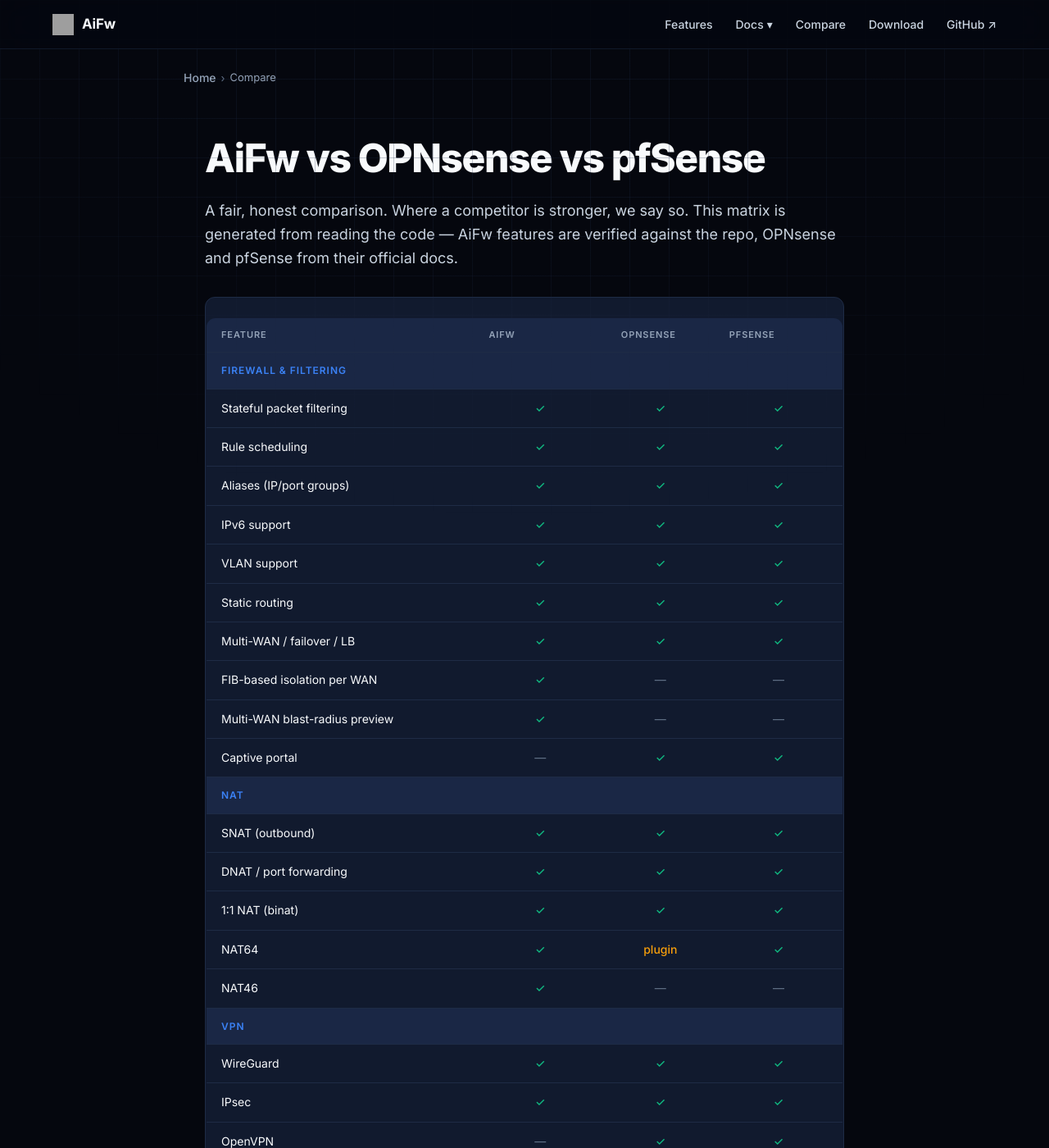
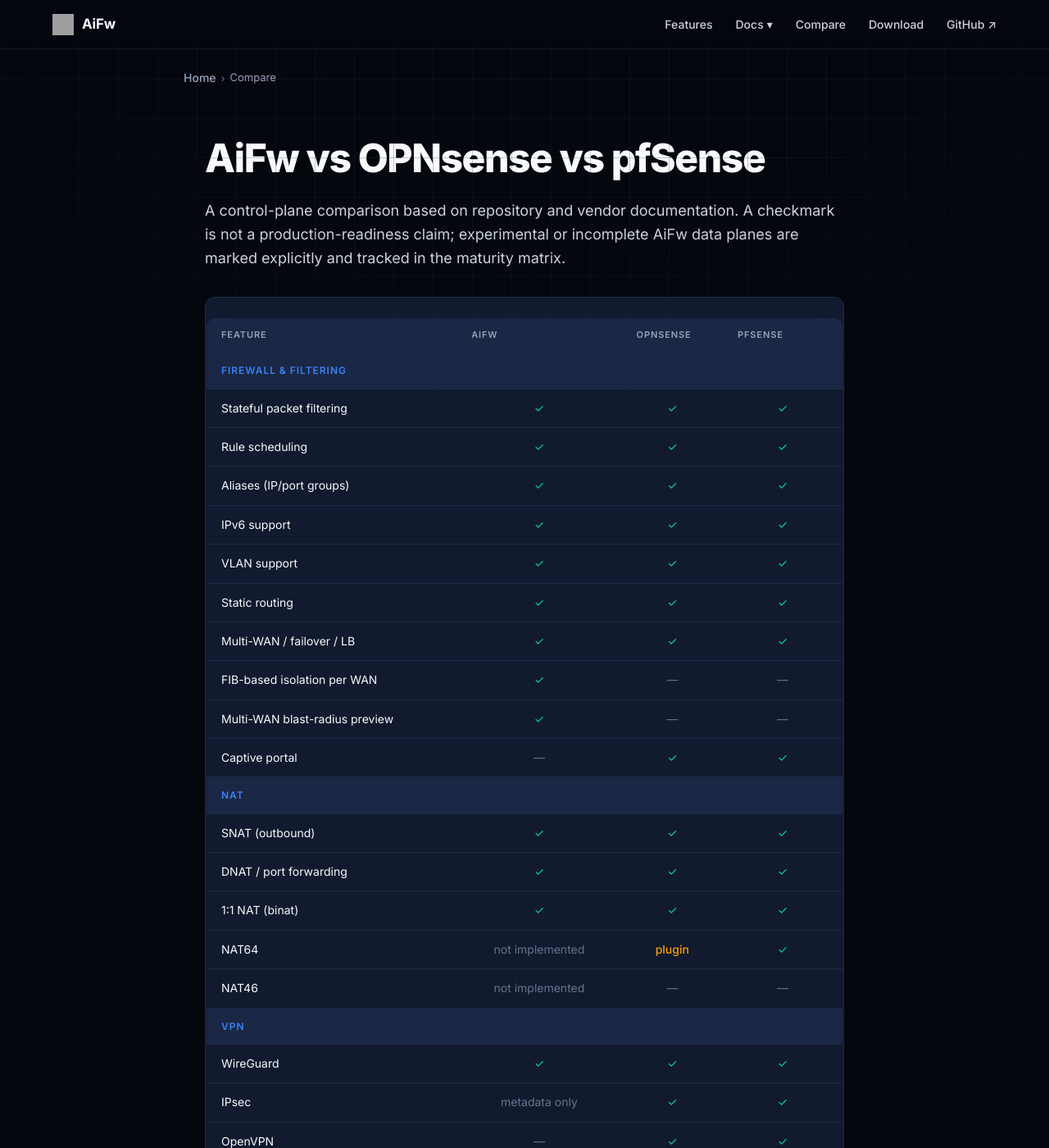
Before and after one commit to ZerosAndOnesLLC/AiFw, a Jekyll site: the page built from docs/compare.md, in a window 1280 px wide and 1400 px high. Shown: the whole window at 82% size. Built offline with Jekyll 4.4.1, drawn with Linux system fonts in a browser that asks for light colours; some of the changed text lies outside the part shown; grey boxes are pictures that could not be loaded.

Commit message:
docs: correct maturity claims (#529)

```diff
--- a/docs/compare.md
+++ b/docs/compare.md
@@ -42,7 +42,7 @@
 
 # AiFw vs OPNsense vs pfSense
 
-A fair, honest comparison. Where a competitor is stronger, we say so. This matrix is generated from reading the code — AiFw features are verified against the repo, OPNsense and pfSense from their official docs.
+A control-plane comparison based on repository and vendor documentation. A checkmark is not a production-readiness claim; experimental or incomplete AiFw data planes are marked explicitly and tracked in the maturity matrix.
 
 <div class="compare-wrapper" markdown="0">
 <table class="compare">
@@ -66,12 +66,12 @@
 <tr><td>SNAT (outbound)</td><td class="yes">✓</td><td class="yes">✓</td><td class="yes">✓</td></tr>
 <tr><td>DNAT / port forwarding</td><td class="yes">✓</td><td class="yes">✓</td><td class="yes">✓</td></tr>
 <tr><td>1:1 NAT (binat)</td><td class="yes">✓</td><td class="yes">✓</td><td class="yes">✓</td></tr>
-<tr><td>NAT64</td><td class="yes">✓</td><td class="partial">plugin</td><td class="yes">✓</td></tr>
-<tr><td>NAT46</td><td class="yes">✓</td><td class="no">—</td><td class="no">—</td></tr>
+<tr><td>NAT64</td><td class="no">not implemented</td><td class="partial">plugin</td><td class="yes">✓</td></tr>
+<tr><td>NAT46</td><td class="no">not implemented</td><td class="no">—</td><td class="no">—</td></tr>
 
 <tr class="section-row"><td colspan="4">VPN</td></tr>
 <tr><td>WireGuard</td><td class="yes">✓</td><td class="yes">✓</td><td class="yes">✓</td></tr>
-<tr><td>IPsec</td><td class="yes">✓</td><td class="yes">✓</td><td class="yes">✓</td></tr>
+<tr><td>IPsec</td><td class="no">metadata only</td><td class="yes">✓</td><td class="yes">✓</td></tr>
 <tr><td>OpenVPN</td><td class="no">—</td><td class="yes">✓</td><td class="yes">✓</td></tr>
 
 <tr class="section-row"><td colspan="4">IDS / IPS</td></tr>
@@ -95,7 +95,7 @@
 <tr><td>DDNS</td><td class="yes">✓</td><td class="yes">✓</td><td class="yes">✓</td></tr>
 
 <tr class="section-row"><td colspan="4">Traffic shaping</td></tr>
-<tr><td>CoDel</td><td class="yes">✓</td><td class="yes">✓</td><td class="yes">✓</td></tr>
+<tr><td>CoDel</td><td class="no">not implemented</td><td class="yes">✓</td><td class="yes">✓</td></tr>
 <tr><td>HFSC</td><td class="yes">✓</td><td class="yes">✓</td><td class="yes">✓</td></tr>
 <tr><td>PRIQ</td><td class="yes">✓</td><td class="yes">✓</td><td class="yes">✓</td></tr>
 <tr><td>CBQ</td><td class="no">—</td><td class="yes">✓</td><td class="yes">✓</td></tr>
@@ -115,7 +115,7 @@
 <tr><td>TOTP 2FA</td><td class="yes">✓</td><td class="yes">✓</td><td class="partial">RADIUS</td></tr>
 <tr><td>LDAP</td><td class="no">—</td><td class="yes">✓</td><td class="yes">✓</td></tr>
 <tr><td>RADIUS</td><td class="no">—</td><td class="yes">✓</td><td class="yes">✓</td></tr>
-<tr><td>OAuth / SSO</td><td class="yes">✓</td><td class="no">—</td><td class="no">—</td></tr>
+<tr><td>OAuth / SSO</td><td class="no">callback incomplete</td><td class="no">—</td><td class="no">—</td></tr>
 <tr><td>API keys</td><td class="yes">✓</td><td class="yes">✓</td><td class="partial">community</td></tr>
 <tr><td>RBAC (granular perms)</td><td class="yes">37 perms</td><td class="yes">ACL</td><td class="partial">user/group</td></tr>
 
```
Also changed, not shown: docs/faq.md (+2 -2 lines), docs/maturity.md (added, +24 -0 lines), README.md.
